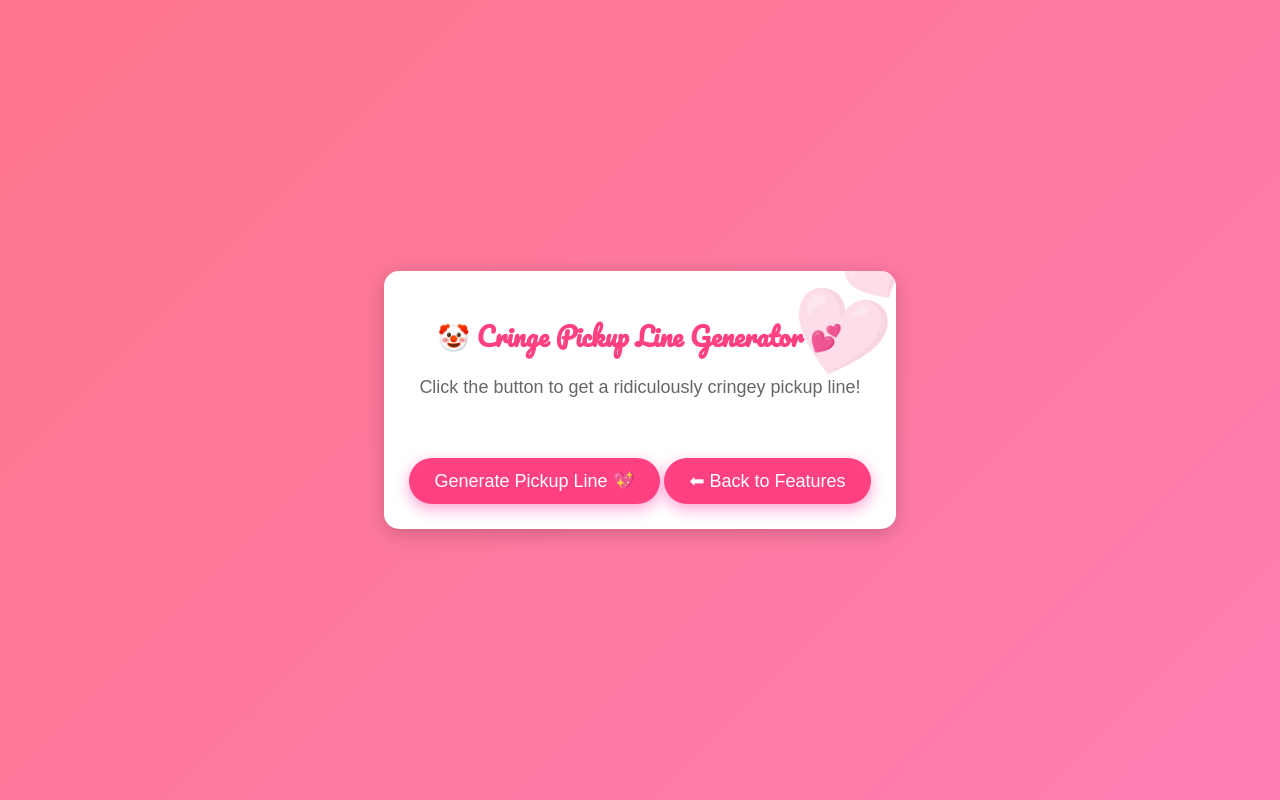
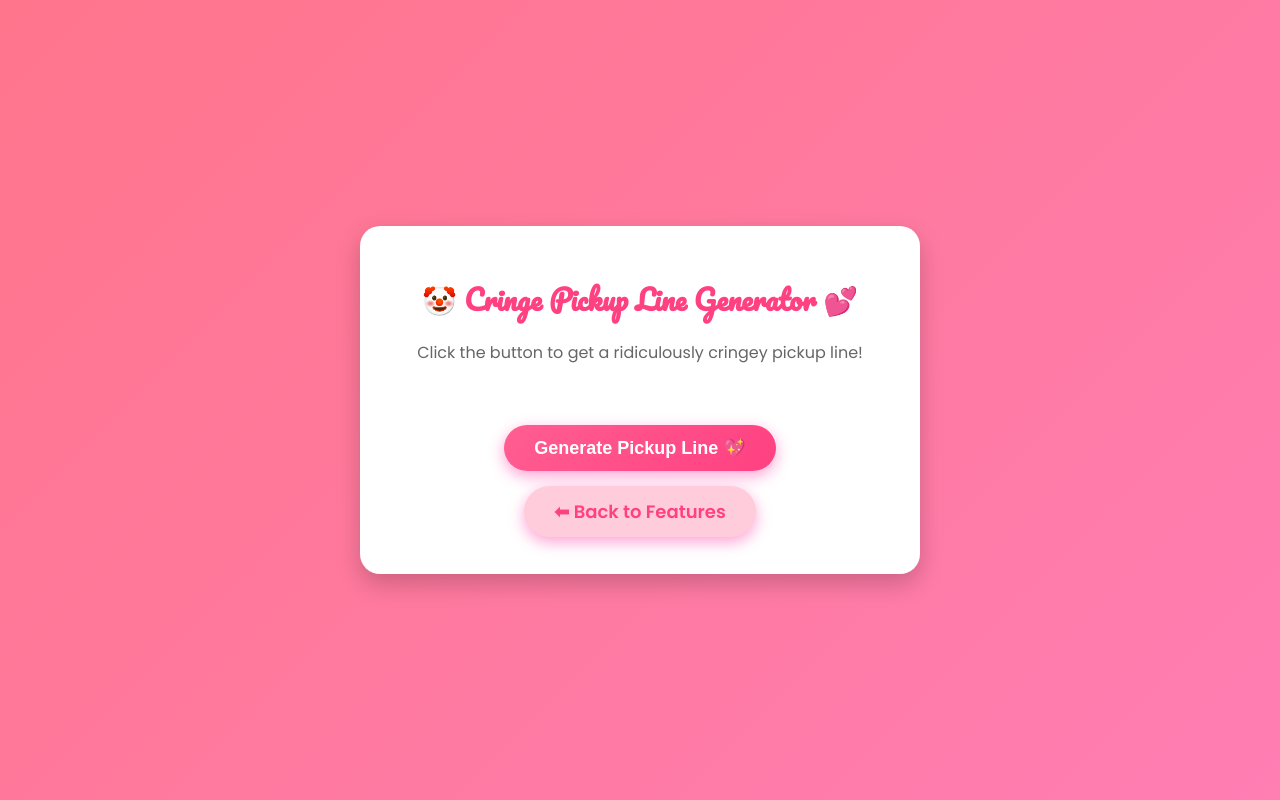
Before and after one commit to himarg2274/Crush-O-Meter, a Flask app: page /pickup in a window 1280 px wide. Run offline with Flask 3, Linux system fonts and the light colour scheme.

Commit message:
Update pickup.html

```diff
--- a/templates/pickup.html
+++ b/templates/pickup.html
@@ -6,6 +6,8 @@
     <title>Cringe Pickup Line Generator 🤡💕</title>
     <link rel="stylesheet" href="{{ url_for('static', filename='css/styles.css') }}">
     <style>
+        @import url('https://fonts.googleapis.com/css2?family=Poppins:wght@300;400;600&display=swap');
+
         body {
             font-family: 'Poppins', sans-serif;
             background: linear-gradient(135deg, #ff758c, #ff7eb3);
@@ -13,58 +15,53 @@
             color: #fff;
             margin: 0;
             padding: 0;
+            overflow: hidden;
         }
 
         .container {
             max-width: 500px;
-            margin: 50px auto;
+            margin: 60px auto;
             background: #fff;
             color: #333;
-            padding: 25px;
-            border-radius: 15px;
-            box-shadow: 0 5px 20px rgba(0, 0, 0, 0.2);
+            padding: 30px;
+            border-radius: 20px;
+            box-shadow: 0 10px 25px rgba(0, 0, 0, 0.2);
             position: relative;
             overflow: hidden;
         }
 
-        .container::before {
-            content: "💕";
-            font-size: 100px;
-            color: rgba(255, 120, 180, 0.2);
-            position: absolute;
-            top: -20px;
-            right: -20px;
-            transform: rotate(-15deg);
-        }
-
         .title {
-            font-size: 26px;
+            font-size: 28px;
             font-weight: bold;
             color: #ff4081;
             margin-bottom: 10px;
         }
 
         .subtitle {
-            font-size: 18px;
+            font-size: 16px;
+            color: #666;
             margin-bottom: 20px;
-            color: #666;
         }
 
         .btn {
-            background: #ff4081;
+            background: linear-gradient(135deg, #ff5e92, #ff4081);
             color: #fff;
             font-size: 18px;
-            padding: 12px 25px;
+            padding: 12px 30px;
             border: none;
             border-radius: 50px;
             cursor: pointer;
             transition: 0.3s ease-in-out;
             display: inline-block;
+            font-weight: 600;
+            position: relative;
+            overflow: hidden;
         }
 
         .btn:hover {
-            background: #e91e63;
-            transform: scale(1.07);
+            background: linear-gradient(135deg, #e91e63, #ff4081);
+            transform: scale(1.08);
+            box-shadow: 0 5px 15px rgba(255, 64, 129, 0.4);
         }
 
         .line-box {
@@ -74,9 +71,9 @@
             font-size: 22px;
             font-weight: bold;
             padding: 20px;
-            border-radius: 10px;
+            border-radius: 15px;
             margin-top: 20px;
-            box-shadow: 0 5px 15px rgba(0, 0, 0, 0.15);
+            box-shadow: 0 10px 20px rgba(0, 0, 0, 0.15);
             animation: fadeIn 0.5s ease-in-out;
         }
 
@@ -97,6 +94,29 @@
             margin-bottom: 10px;
         }
 
+        .back-btn {
+            background: #ffccdc;
+            color: #ff4081;
+            margin-top: 15px;
+        }
+
+        .back-btn:hover {
+            background: #ffb6c9;
+        }
+
+        /* Floating Hearts */
+        .heart {
+            position: absolute;
+            color: #ff4081;
+            font-size: 20px;
+            animation: floatUp 4s ease-in-out infinite;
+            opacity: 0.7;
+        }
+
+        @keyframes floatUp {
+            0% { transform: translateY(0) scale(1); opacity: 1; }
+            100% { transform: translateY(-100vh) scale(0.5); opacity: 0; }
+        }
     </style>
 </head>
 <body>
@@ -112,7 +132,7 @@
             <p id="pickupLine"></p>
         </div>
 
-        <a href="/features" class="btn">⬅ Back to Features</a>
+        <a href="/features" class="btn back-btn">⬅ Back to Features</a>
     </div>
 
     <script>
@@ -127,7 +147,24 @@
             // Show pickup line
             pickupLine.innerText = data.line;
             lineBox.style.display = "block";
+
+            // Create floating hearts
+            for (let i = 0; i < 5; i++) {
+                createHeart();
+            }
         });
+
+        function createHeart() {
+            const heart = document.createElement("div");
+            const hearts = ["❤️", "💖", "💕", "💗", "💓", "💝"];
+            heart.innerHTML = hearts[Math.floor(Math.random() * hearts.length)];
+            heart.classList.add("heart");
+            heart.style.left = Math.random() * window.innerWidth + "px";
+            heart.style.fontSize = Math.random() * 15 + 15 + "px";
+            document.body.appendChild(heart);
+
+            setTimeout(() => heart.remove(), 4000);
+        }
     </script>
 
 </body>
```
